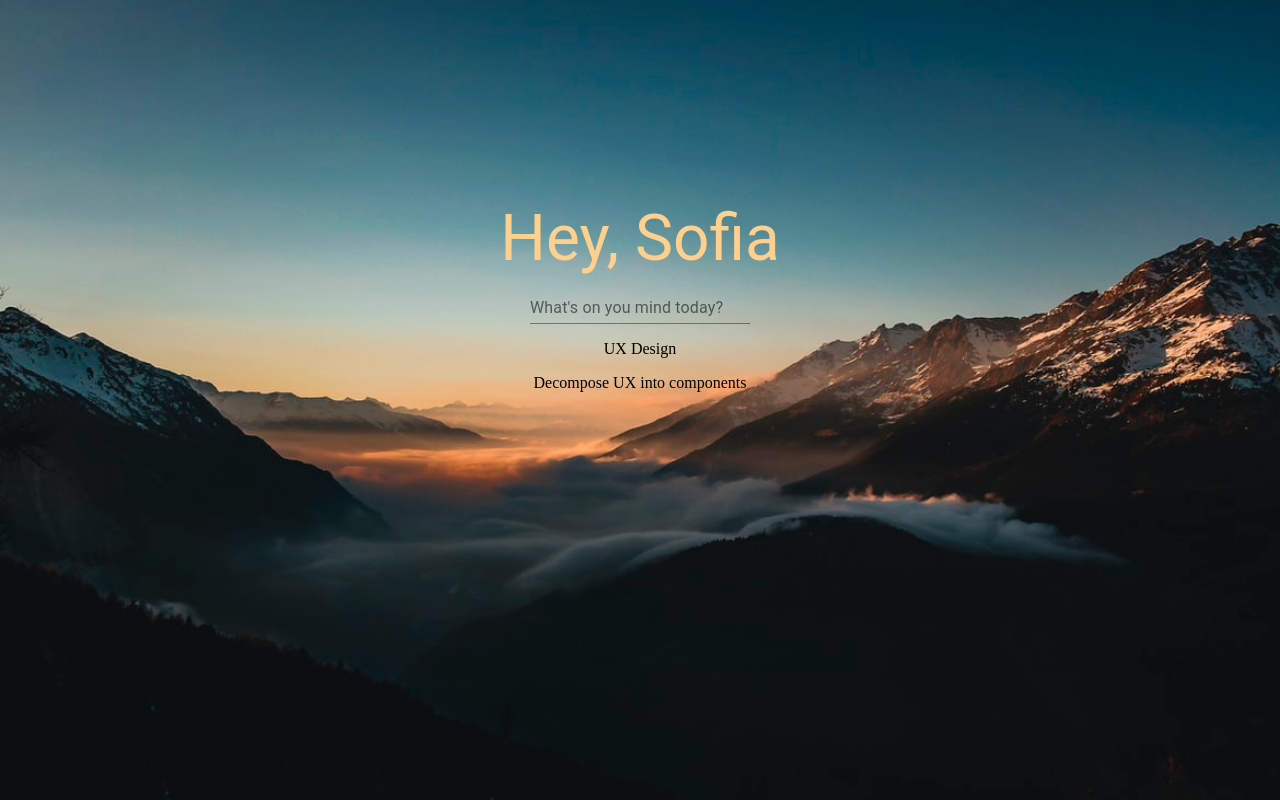
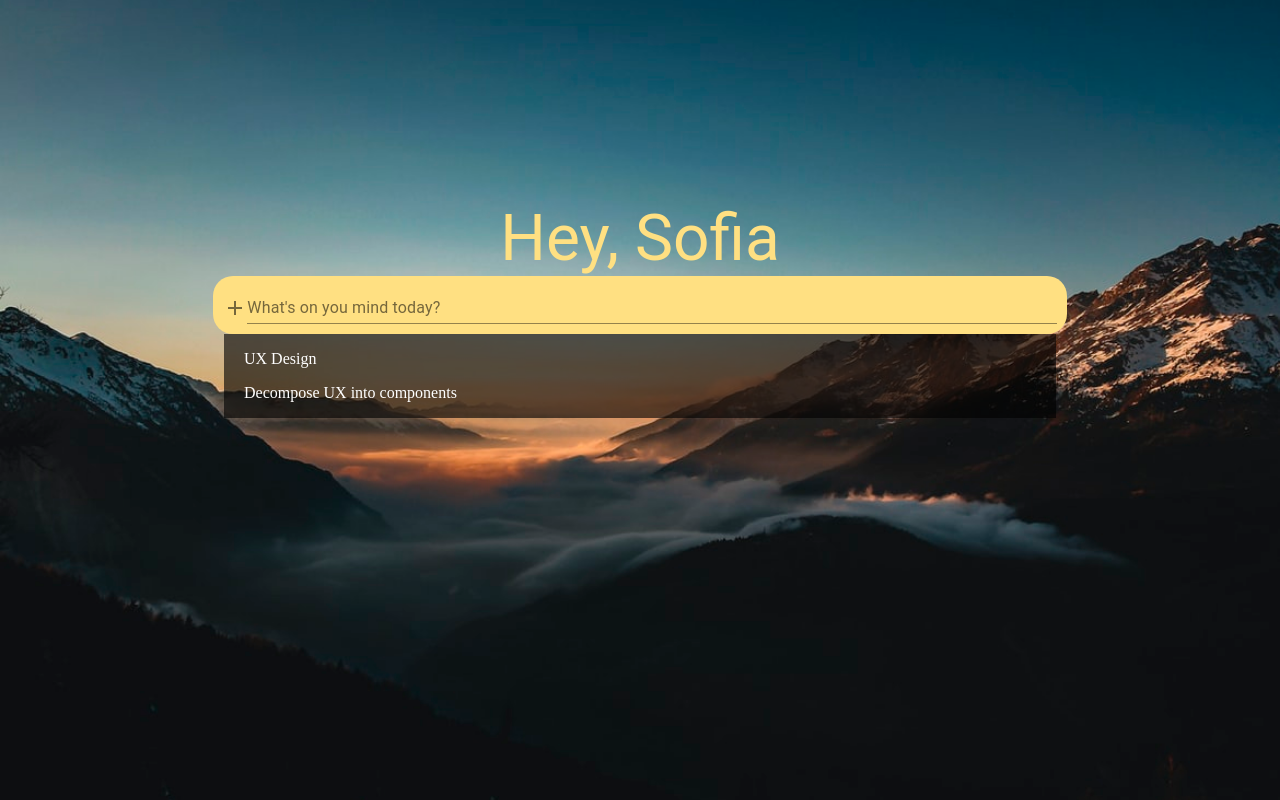
Before and after one commit to maksnovakov/todo-app, a React (Create React App) app: page / in a window 1280 px wide. Built offline with nearby package versions, Linux system fonts and the light colour scheme.

Commit message:
adding styling for addTask functionality

```diff
--- a/src/App.tsx
+++ b/src/App.tsx
@@ -7,7 +7,7 @@ import background from './images/sunrise.jpeg';
 
 const useStyles = makeStyles(() => ({
   app: {
-    textAlign: 'center',
+    // textAlign: 'center',
     background: `url(${background}) no-repeat center`,
     backgroundSize: 'cover',
     position: 'fixed',
@@ -15,7 +15,7 @@ const useStyles = makeStyles(() => ({
     minWidth: '100%',
     top: '0',
     left: '0',
-    placeItems: 'center'
+    // placeItems: 'center'
   },
 }));
 
@@ -31,9 +31,9 @@ export default function App() {
   // }, []);
 
   return (
-    <Grid className={classes.app}>
+    <div className={classes.app}>
         <Header userName={userName}/>
         <TaskContainer/>
-    </Grid>
+    </div>
   );
 }
--- a/src/components/AddTask.tsx
+++ b/src/components/AddTask.tsx
@@ -1,7 +1,29 @@
 import {useState} from 'react';
 import TextField from "@material-ui/core/TextField";
+import { makeStyles } from '@material-ui/core/styles';
+import AddIcon from '@mui/icons-material/Add';
+import { amber } from '@mui/material/colors';
 
-export default function AddTask(props: any) {
+const useStyles = makeStyles((theme) => ({
+    addContainer: {
+        padding: '0px 10px 10px 10px',
+        borderRadius: '20px',
+        background: `${amber[200]}`,
+        display: 'flex',
+    },
+    icon: {
+        paddingTop: '20px',
+        color: 'rgb(0 0 0 / 54%);'
+    },
+
+}));
+
+interface AddTaskProps {
+    addTaskToList: (text: string) => void;
+}
+
+export default function AddTask(props: AddTaskProps) {
+    const classes = useStyles();
     const [newTaskText, setNewTaskText] = useState("");
 
     const handleAddingTask = (event: any) => {
@@ -11,7 +33,16 @@ export default function AddTask(props: any) {
         }
     }
 
+    const handleIconAdd = () => {
+        if(newTaskText.length > 0){
+            props.addTaskToList(newTaskText);
+            setNewTaskText("")
+        }
+    }
+
     return (
+        <div className={classes.addContainer}>
+            <AddIcon className={classes.icon} onClick={handleIconAdd}/>
             <TextField
                 fullWidth
                 onChange={e => setNewTaskText(e.target.value)}
@@ -19,6 +50,6 @@ export default function AddTask(props: any) {
                 label={"What's on you mind today?"}
                 onKeyPress={handleAddingTask}
             />
-
+        </div>
     )
 }
--- a/src/components/Header.tsx
+++ b/src/components/Header.tsx
@@ -1,8 +1,9 @@
 import { makeStyles } from '@material-ui/core/styles';
+import { amber } from '@mui/material/colors';
 
 const useStyles = makeStyles(() => ({
     greeting: {
-        color: '#FFD08D',
+        color: `${amber[200]}`,
         fontFamily: 'Roboto',
         fontSize: '64px',
         fontStyle: 'normal',
--- a/src/components/Task.tsx
+++ b/src/components/Task.tsx
@@ -1,3 +1,11 @@
+import { makeStyles } from '@material-ui/core/styles';
+
+const useStyles = makeStyles((theme) => ({
+    container: {
+        paddingLeft: '20px',
+    }
+}));
+
 interface TaskProps {
     title: string;
     completed: boolean;
@@ -5,7 +13,11 @@ interface TaskProps {
 };
 
 export default function Task(props: TaskProps) {
+    const classes = useStyles();
+
     return (
-        <p key={props.id}> {props.title} </p>
+       <div className={classes.container}>
+            <p key={props.id}> {props.title} </p>
+       </div>
     )
 }
--- a/src/components/TaskContainer.tsx
+++ b/src/components/TaskContainer.tsx
@@ -1,20 +1,23 @@
 import {useState} from 'react';
-import {TaskStructure} from '../utility/types';
 import Task from './Task';
 import AddTask from './AddTask';
+import { INITIAL_TASKS } from '../utility/data/initialTasks';
+import { makeStyles } from '@material-ui/core/styles';
+import { Grid } from '@mui/material';
 
-const INITIAL_TASKS: TaskStructure[] =  [
-    {
-        title: "UX Design",
-        completed: false
+const useStyles = makeStyles((theme) => ({
+    container: {
+        justifyContent: 'center',
+        flexWrap: 'wrap'
     },
-    {
-        title: "Decompose UX into components",
-        completed: false
+    taskList : {
+        backgroundColor: 'rgb(0 0 0 / 62%)',
+        color: 'white',
     }
-]
+}));
 
 export default function TaskContainer() {
+    const classes = useStyles();
     const [tasks, setTasks] = useState(INITIAL_TASKS);
 
     const addTaskToList = (title:string) => {
@@ -23,11 +26,15 @@ export default function TaskContainer() {
     };
 
     return (
-        <div>
-            <AddTask addTaskToList={addTaskToList}/>
-            {tasks.map( (task, i) => (
-                <Task title= {task.title} id={i} completed={task.completed}/>
-            ))}
-        </div>
+        <Grid container className={classes.container}>
+            <Grid item xs={12} sm={8}>
+                <AddTask addTaskToList={addTaskToList}/>
+            </Grid>
+            <Grid item xs={11.8} sm={7.8} className={classes.taskList}>
+                {tasks.map( (task, i) => (
+                    <Task title= {task.title} id={i} completed={task.completed}/>
+                ))}
+            </Grid>
+        </Grid>
     )
 }
--- a/src/data/initialTasks.tsx
+++ b/src/utility/data/initialTasks.tsx
@@ -1,4 +1,4 @@
-import {TaskStructure} from '../utility/types';
+import {TaskStructure} from '../types';
 
 export const INITIAL_TASKS: TaskStructure[] =  [
     {
```
Lines whose indentation alone changed are shown as unchanged.
